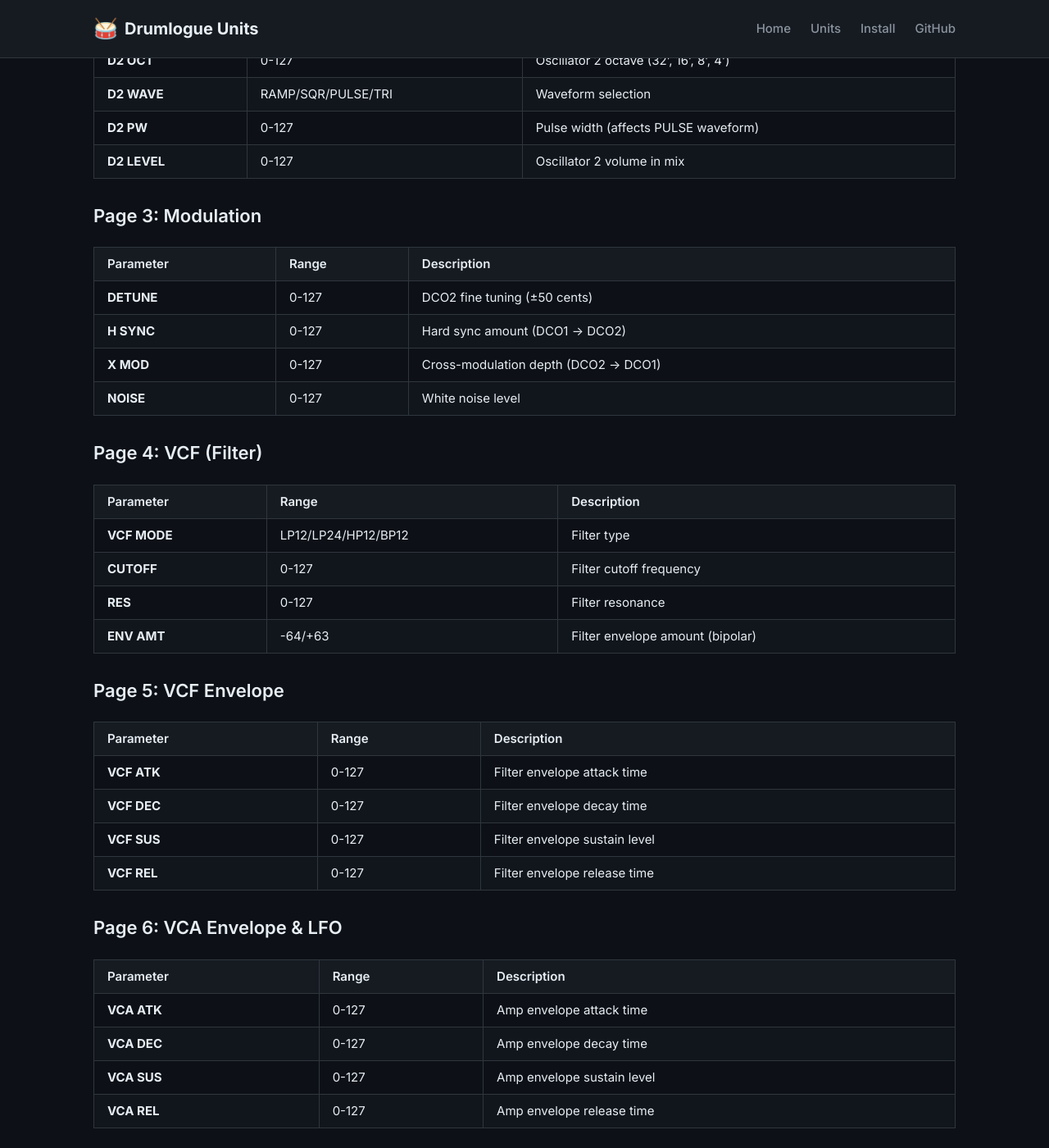
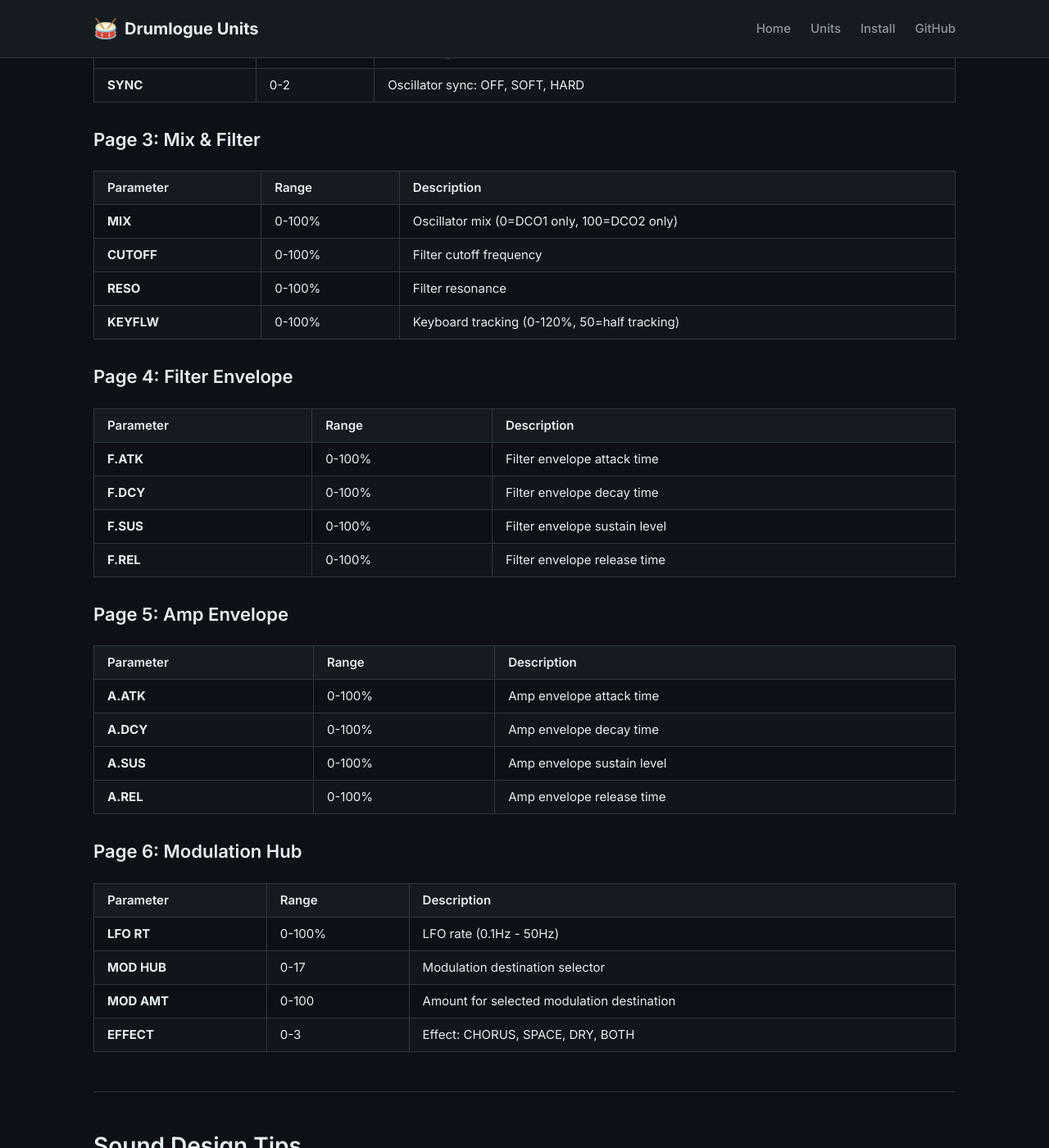
Before and after one commit to cldmnky/drumlogue-units, a Jekyll site: the page built from docs/units/drupiter-synth.md, in a window 1280 px wide and 1400 px high, scrolled down 3499 px. Shown: the whole window at 82% size. Built offline with Jekyll 4.4.1, drawn with Linux system fonts in a browser that asks for light colours; some of the changed text lies outside the part shown.

Commit message:
Fix Drupiter Synth documentation: Update parameters and presets
- docs/units/drupiter-synth.md: Complete parameter layout rewrite
- README.drupiter-synth.md: Updated parameter tables
- drumlogue/drupiter-synth/README.md: Fixed all parameter descriptions
- Updated features section to reflect actual capabilities
- Corrected preset count from 6 to 12 factory presets
- Fixed technical specifications (voices, oscillators, presets)
- Updated sound design tips to match actual parameters

```diff
--- a/docs/units/drupiter-synth.md
+++ b/docs/units/drupiter-synth.md
@@ -21,51 +21,48 @@ Drupiter brings the classic Roland Jupiter-8 sound to the Korg drumlogue with du
 ## Features
 
 ### 🎹 Synthesis Modes
-- **Polyphonic Mode:** True polyphony with intelligent voice allocation
+- **Polyphonic Mode:** 8-voice polyphony with intelligent voice allocation
 - **Unison Mode:** Rich ensemble effects with golden ratio detuning and stereo spread
 - **Mono Mode:** Classic monophonic operation with portamento/glide
 
 ### 🎹 Dual DCO Architecture
-- **5 Waveforms per oscillator:** Ramp, Square, Pulse, Triangle, SAW_PWM
+- **5 Waveforms per oscillator:** SAW, SQR, PULSE, TRI, SAW_PWM (DCO1), SAW, NOISE, PULSE, SINE, SAW_PWM (DCO2)
 - **DCO-1 octave selection:** 16', 8', 4'
 - **DCO-2 octave selection:** 32', 16', 8', 4'
 - **Pulse width control** for dynamic timbres
 - **SAW_PWM:** Pulse-width modulated sawtooth for evolving timbral character
-- **DCO2 detune** for thick, chorused sounds
-- **Mixer** with independent level controls
+- **DCO2 fine tuning** for thick, chorused sounds
+- **Oscillator mix** with independent level controls
 
 ### ⚡ Modulation Synthesis
-- **Hard Sync:** DCO1 → DCO2 for aggressive timbres
+- **Hard Sync:** DCO2 syncs to DCO1 (OFF/SOFT/HARD modes)
 - **Cross-Modulation:** DCO2 → DCO1 FM for complex harmonic content
 - Variable amount controls for both effects
 
 ### 🔊 Multi-Mode Filter
-- **Four filter types:** LP12, LP24, HP12, BP12
+- **State-variable filter** with resonance
+- **Keyboard tracking** (0-120% adjustable)
+- **Envelope amount** (±100%)
 - **Self-oscillation** capability
-- **Envelope amount** (±100%)
-- **Keyboard tracking** (50% default)
-- **Resonance** control
 
 ### 📊 Dual ADSR Envelopes
-- **VCF Envelope:** Controls filter cutoff modulation
-- **VCA Envelope:** Controls voice amplitude
+- **Filter Envelope:** Controls filter cutoff modulation
+- **Amp Envelope:** Controls voice amplitude
 - Independent Attack, Decay, Sustain, Release for each
 - Smooth exponential curves
 
-### 🌀 Global LFO
-- **4 Waveforms:** Triangle, Sawtooth, Square, S&H
-- **LFO Delay:** Gradual fade-in for vibrato effects
-- **Rate control:** 0.1Hz - 20Hz
-- Assignable to filter cutoff and pitch
+### 🌀 Global LFO & Modulation Hub
+- **LFO Rate:** 0.1Hz - 50Hz adjustable
+- **Modulation Hub:** 18 modulation destinations including:
+  - Synth mode switching (poly/mono/unison)
+  - Unison detuning and stereo spread
+  - Envelope to pitch modulation
+  - Portamento/glide control
+  - Filter and amplitude modulation
 
-### 🎛️ Modulation Matrix
-- **ENV → Filter:** Bipolar envelope amount
-- **ENV → Pitch:** Filter envelope modulates oscillator pitch (±12 semitones)
-- **LFO → Filter:** Variable modulation depth
-- **LFO → Pitch:** Variable pitch modulation
-- **Key Tracking:** Natural filter response across keyboard
-- **Velocity → VCA:** Dynamic expression
-- **Portamento:** True legato detection with exponential glide curves
+### 🎛️ Effects
+- **Chorus/Space effects** with dry/wet/both modes
+- **Stereo widening** capabilities
 
 ---
 
@@ -98,95 +95,94 @@ Drupiter has **24 parameters** organized across **6 pages**. Use the drumlogue's
 
 | Parameter | Range | Description |
 |-----------|-------|-------------|
-| **D1 OCT** | 0-127 | Oscillator 1 octave (16', 8', 4') |
-| **D1 WAVE** | RAMP/SQR/PULSE/TRI | Waveform selection |
-| **D1 PW** | 0-127 | Pulse width (affects PULSE waveform) |
-| **D1 LEVEL** | 0-127 | Oscillator 1 volume in mix |
+| **D1 OCT** | 0-2 | Oscillator 1 octave (16', 8', 4') |
+| **D1 WAVE** | 0-4 | Waveform: SAW, SQR, PULSE, TRI, SAW_PWM |
+| **D1 PW** | 0-100% | Pulse width (affects PULSE waveform) |
+| **XMOD** | 0-100% | Cross-modulation depth (DCO2 → DCO1 FM) |
 
 ### Page 2: DCO-2 (Oscillator 2)
 
 | Parameter | Range | Description |
 |-----------|-------|-------------|
-| **D2 OCT** | 0-127 | Oscillator 2 octave (32', 16', 8', 4') |
-| **D2 WAVE** | RAMP/SQR/PULSE/TRI | Waveform selection |
-| **D2 PW** | 0-127 | Pulse width (affects PULSE waveform) |
-| **D2 LEVEL** | 0-127 | Oscillator 2 volume in mix |
+| **D2 OCT** | 0-3 | Oscillator 2 octave (32', 16', 8', 4') |
+| **D2 WAVE** | 0-4 | Waveform: SAW, NOISE, PULSE, SINE, SAW_PWM |
+| **D2 TUNE** | 0-100 | Fine tuning (-50 to +50 cents, 50=center) |
+| **SYNC** | 0-2 | Oscillator sync: OFF, SOFT, HARD |
 
-### Page 3: Modulation
+### Page 3: Mix & Filter
 
 | Parameter | Range | Description |
 |-----------|-------|-------------|
-| **DETUNE** | 0-127 | DCO2 fine tuning (±50 cents) |
-| **H SYNC** | 0-127 | Hard sync amount (DCO1 → DCO2) |
-| **X MOD** | 0-127 | Cross-modulation depth (DCO2 → DCO1) |
-| **NOISE** | 0-127 | White noise level |
+| **MIX** | 0-100% | Oscillator mix (0=DCO1 only, 100=DCO2 only) |
+| **CUTOFF** | 0-100% | Filter cutoff frequency |
+| **RESO** | 0-100% | Filter resonance |
+| **KEYFLW** | 0-100% | Keyboard tracking (0-120%, 50=half tracking) |
 
-### Page 4: VCF (Filter)
+### Page 4: Filter Envelope
 
 | Parameter | Range | Description |
 |-----------|-------|-------------|
-| **VCF MODE** | LP12/LP24/HP12/BP12 | Filter type |
-| **CUTOFF** | 0-127 | Filter cutoff frequency |
-| **RES** | 0-127 | Filter resonance |
-| **ENV AMT** | -64/+63 | Filter envelope amount (bipolar) |
+| **F.ATK** | 0-100% | Filter envelope attack time |
+| **F.DCY** | 0-100% | Filter envelope decay time |
+| **F.SUS** | 0-100% | Filter envelope sustain level |
+| **F.REL** | 0-100% | Filter envelope release time |
 
-### Page 5: VCF Envelope
+### Page 5: Amp Envelope
 
 | Parameter | Range | Description |
 |-----------|-------|-------------|
-| **VCF ATK** | 0-127 | Filter envelope attack time |
-| **VCF DEC** | 0-127 | Filter envelope decay time |
-| **VCF SUS** | 0-127 | Filter envelope sustain level |
-| **VCF REL** | 0-127 | Filter envelope release time |
+| **A.ATK** | 0-100% | Amp envelope attack time |
+| **A.DCY** | 0-100% | Amp envelope decay time |
+| **A.SUS** | 0-100% | Amp envelope sustain level |
+| **A.REL** | 0-100% | Amp envelope release time |
 
-### Page 6: VCA Envelope & LFO
+### Page 6: Modulation Hub
 
 | Parameter | Range | Description |
 |-----------|-------|-------------|
-| **VCA ATK** | 0-127 | Amp envelope attack time |
-| **VCA DEC** | 0-127 | Amp envelope decay time |
-| **VCA SUS** | 0-127 | Amp envelope sustain level |
-| **VCA REL** | 0-127 | Amp envelope release time |
-
-*Note: LFO parameters are accessed via dedicated drumlogue LFO controls.*
+| **LFO RT** | 0-100% | LFO rate (0.1Hz - 50Hz) |
+| **MOD HUB** | 0-17 | Modulation destination selector |
+| **MOD AMT** | 0-100 | Amount for selected modulation destination |
+| **EFFECT** | 0-3 | Effect: CHORUS, SPACE, DRY, BOTH |
 
 ---
 
 ## Sound Design Tips
 
 ### Rich Bass Sounds
-1. Set DCO1 to **Ramp** at **16'** (sub-octave)
-2. Set DCO2 to **Square** at **8'** with slight **DETUNE**
-3. Use **LP24** filter with moderate resonance
-4. Short **VCF envelope** with positive amount
-5. Try the **Jupiter Bass** preset as starting point
+1. Set DCO1 to **SAW** at **16'** (sub-octave)
+2. Set DCO2 to **SQR** at **8'** with slight **D2 TUNE**
+3. Adjust **MIX** for balance between oscillators
+4. Use filter with moderate **RESO** and **KEYFLW**
+5. Short filter envelope with positive amount
+6. Try the **Jupiter Bass** preset as starting point
 
 ### Cutting Leads
-1. Use **Pulse** or **Square** waveforms
-2. Enable **Hard Sync** for brightness
-3. **LP12** or **BP12** filter for character
-4. Moderate **VCF envelope** amount
-5. Consider **X MOD** for harmonic complexity
+1. Use **PULSE** or **SQR** waveforms
+2. Enable **SYNC** (SOFT or HARD) for brightness
+3. Adjust **MIX** for oscillator balance
+4. Moderate filter envelope amount
+5. Use **XMOD** for harmonic complexity
+6. Check **Sync Lead** preset
 
 ### Warm Pads
-1. Mix **Ramp** (DCO1) and **Triangle** (DCO2)
-2. Detune DCO2 slightly
-3. **LP24** filter with low resonance
-4. Long **VCA attack** and **VCF attack**
+1. Mix **SAW** (DCO1) and **TRI** (DCO2)
+2. Fine-tune DCO2 with **D2 TUNE**
+3. Adjust **MIX** for blend
+4. Long amp envelope **A.ATK** and filter **F.ATK**
 5. Use **Analog Pad** preset
 
 ### Bell Tones
-1. Enable **Cross-Modulation** (X MOD)
-2. Use **Ramp** or **Triangle** waveforms
-3. **BP12** or **HP12** filter
-4. Fast **VCF decay** to zero sustain
-5. Check **FM Bell** preset
+1. Enable **XMOD** (cross-modulation)
+2. Use **SAW** or **TRI** waveforms
+3. Fast filter **F.DCY** to zero sustain
+4. Check **FM Bell** preset
 
 ### Sync Leads
-1. Set DCO1 to **Ramp** or **Pulse**
-2. Set DCO2 to **Ramp** or **Saw**
-3. Enable **Hard Sync** (50-100%)
-4. **LP12** filter with moderate cutoff
+1. Set DCO1 to **SAW** or **PULSE**
+2. Set DCO2 to **SAW** or **SAW_PWM**
+3. Enable **SYNC** (50-100%)
+4. Adjust **MIX** for oscillator balance
 5. Modulate filter with envelope
 
 ---
@@ -206,14 +202,14 @@ Drupiter has **24 parameters** organized across **6 pages**. Use the drumlogue's
 
 ## Technical Specifications
 
-- **Type:** Monophonic Synthesizer
-- **Voices:** 1 (monophonic)
-- **Oscillators:** 2 DCOs with 4 waveforms each
-- **Filter:** Multi-mode state-variable (12/24dB LP, 12dB HP/BP)
+- **Type:** Polyphonic/Monophonic Synthesizer
+- **Voices:** 8-voice polyphony + unison mode
+- **Oscillators:** 2 DCOs with 5 waveforms each
+- **Filter:** Multi-mode state-variable filter
 - **Envelopes:** 2x ADSR (VCF, VCA)
-- **LFO:** 1 global with 4 waveforms
+- **LFO:** 1 global LFO with modulation hub
 - **Parameters:** 24 (6 pages × 4 parameters)
-- **Presets:** 6 factory presets
+- **Presets:** 12 factory presets
 - **Sample Rate:** 48 kHz
 - **MIDI:** Full note on/off with velocity
 
```
Also changed, not shown: README.drupiter-synth.md (+39 -14 lines), drumlogue/drupiter-synth/README.md.
